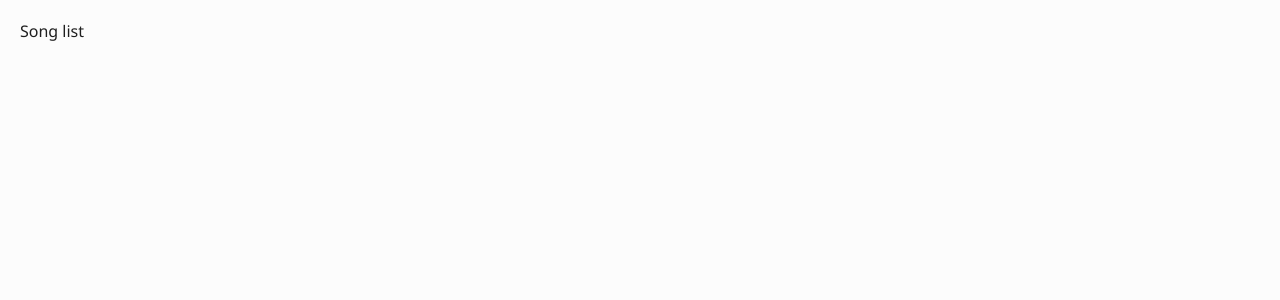
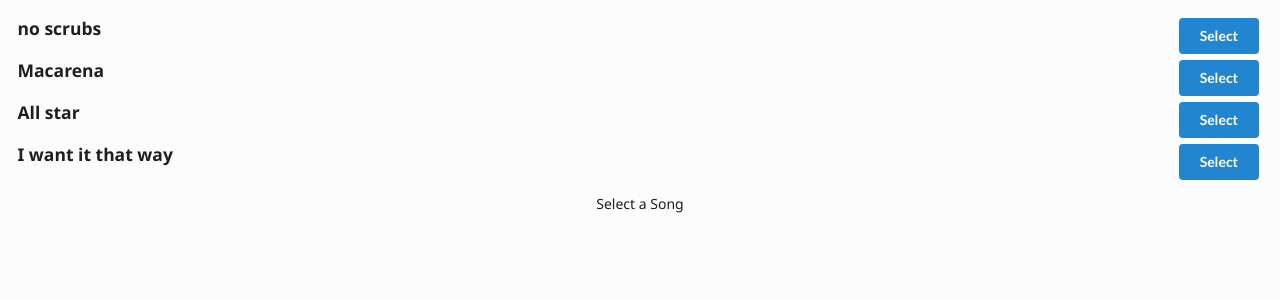
Before and after one commit to Nguyen-Van-Chuong/React, a React (Create React App) app: page / in a window 1280 px wide. Shown: the top 300 px of the page. Built offline with nearby package versions, Linux system fonts and the light colour scheme.

Commit message:
lab 5 bai 1

```diff
--- a/public/index.html
+++ b/public/index.html
@@ -1,19 +1,20 @@
 <!DOCTYPE html>
 <html lang="en">
+
 <head>
   <meta charset="utf-8" />
   <link rel="icon" href="%PUBLIC_URL%/favicon.ico" />
   <meta name="viewport" content="width=device-width, initial-scale=1" />
   <meta name="theme-color" content="#000000" />
-    <meta
-      name="description"
-      content="Web site created using create-react-app"
-    />
+  <meta name="description" content="Web site created using create-react-app" />
   <link rel="apple-touch-icon" href="%PUBLIC_URL%/logo192.png" />
   <!--
       manifest.json provides metadata used when your web app is installed on a
       user's mobile device or desktop. See https://developers.google.com/web/fundamentals/web-app-manifest/
     -->
+  <link rel="stylesheet" href="https://cdnjs.cloudflare.com/ajax/libs/semantic-ui/2.5.0/semantic.min.css"
+    integrity="sha512-KXol4x3sVoO+8ZsWPFI/r5KBVB/ssCGB5tsv2nVOKwLg33wTFP3fmnXa47FdSVIshVTgsYk/1734xSk9aFIa4A=="
+    crossorigin="anonymous" referrerpolicy="no-referrer" />
   <link rel="manifest" href="%PUBLIC_URL%/manifest.json" />
   <!--
       Notice the use of %PUBLIC_URL% in the tags above.
@@ -26,6 +27,7 @@
     -->
   <title>React App</title>
 </head>
+
 <body>
   <noscript>You need to enable JavaScript to run this app.</noscript>
   <div id="root"></div>
@@ -40,4 +42,5 @@
       To create a production bundle, use `npm run build` or `yarn build`.
     -->
 </body>
+
 </html>
--- a/src/actions/index.jsx
+++ b/src/actions/index.jsx
@@ -1,4 +1,4 @@
-export const selectedSong = (song) => {
+export const selectSong = (song) => {
   return {
     type: "SONG_SELECTED",
     payload: song,
--- /dev/null
+++ b/src/components/SongDetail.jsx
@@ -0,0 +1,23 @@
+import React from "react";
+import { connect } from "react-redux";
+
+export const SongDetail = ({ song }) => {
+  if (!song) {
+    return <div> Select a Song</div>;
+  }
+  return (
+    <div>
+      <h3 className="text-lg font-bold ">Details for:</h3>
+      <p className="text-base font-normal">
+        Title: {song.title}
+        <br />
+        Duration: {song.duration}
+      </p>
+    </div>
+  );
+};
+const mapStateToProps = (state) => {
+  return { song: state.selectedSong };
+};
+
+export default connect(mapStateToProps)(SongDetail);
--- a/src/components/SongList.jsx
+++ b/src/components/SongList.jsx
@@ -1,14 +1,41 @@
 import React, { Component } from "react";
 import { connect } from "react-redux";
+import { selectSong } from "../actions";
+import SongDetail from "./SongDetail";
 
 class SongList extends Component {
+  renderList() {
+    return this.props.songs.map((song) => {
+      return (
+        <div className="item" key={song.title}>
+          <div className="right floated content">
+            <button
+              className="ui button primary"
+              onClick={() => {
+                this.props.selectSong(song);
+              }}
+            >
+              Select
+            </button>
+          </div>
+          <div className="text-xl font-semibold content ">{song.title}</div>
+        </div>
+      );
+    });
+  }
   render() {
-    console.log(this.props);
-    return <div>Song list</div>;
+    return (
+      <>
+        <div className="ui divide list">{this.renderList()}</div>
+        <div className="text-center">
+          <SongDetail></SongDetail>
+        </div>
+      </>
+    );
   }
 }
 const mapStateToProps = (state) => {
   return { songs: state.songs };
 };
 
-export default connect(mapStateToProps)(SongList);
+export default connect(mapStateToProps, { selectSong })(SongList);
--- a/src/reducers/index.jsx
+++ b/src/reducers/index.jsx
@@ -1,5 +1,4 @@
 import { combineReducers } from "redux";
-import { selectedSong } from "../actions";
 
 const songsReducer = () => {
   return [
```
Lines whose indentation alone changed are shown as unchanged.
